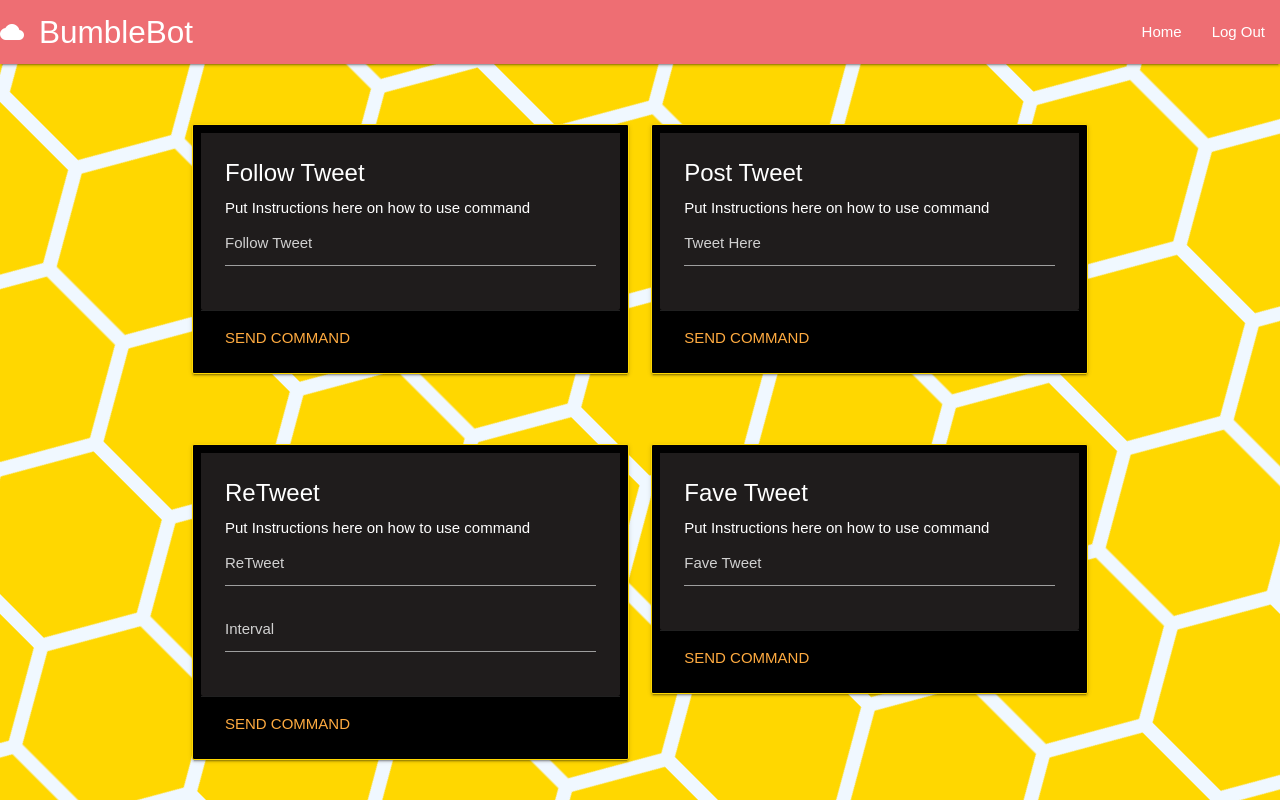
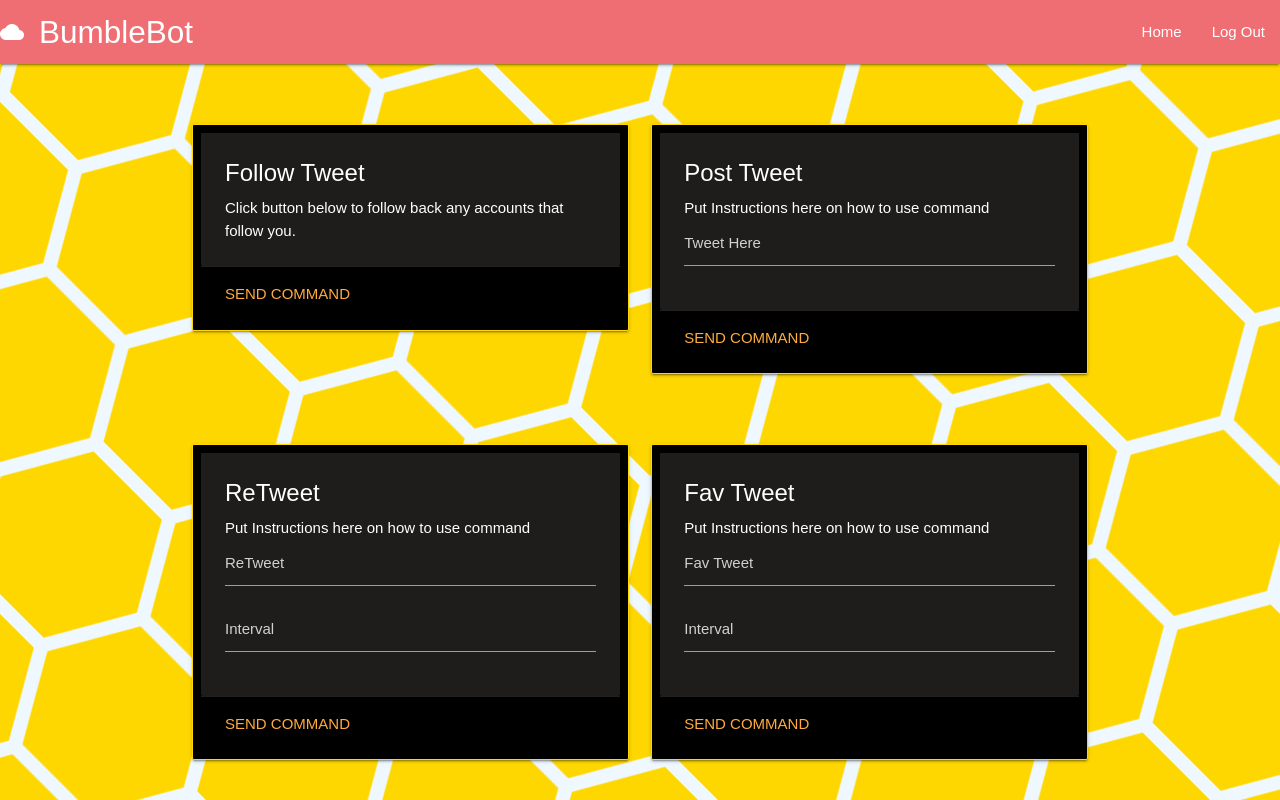
Before and after one commit to shama009/BumbleBot, a React (Create React App) app in the folder client/: page /create in a window 1280 px wide. Built offline with nearby package versions, Linux system fonts and the light colour scheme.

Commit message:
fav, post, and follow functionality

```diff
--- a/client/src/App.js
+++ b/client/src/App.js
@@ -16,8 +16,11 @@ class App extends Component {
     password: "",
     passwordReEnter: "",
     valid: false,
-    input: "",
-    interval: ""
+    rtInput: "",
+    rtInterval: "",
+    favInput: "",
+    favInterval: "",
+    postInput: ""
   }
 
   handleInputChange = event => {
@@ -26,25 +29,63 @@ class App extends Component {
       [name]: value
     });
     localStorage.setItem(name, value);
-    console.log(this.state);
   };
 
   reTweetHandler = event => {
     event.preventDefault();
-    console.log(this.state.input);
-    console.log(this.state.interval);
-    const math = this.state.interval * 1000;
+    const math = this.state.rtInterval * 1000;
     console.log(math);
     API.reTweet({
       method: "retweet",
       id: localStorage.getItem("id"),
-      input: this.state.input,
+      input: this.state.rtInput,
       interval: math
     }).then(res => {
       console.log(res);
     })
   };
 
+  favTweetHandler = (e) => {
+    console.log("Fav Button hit");
+    e.preventDefault();
+    const math = this.state.favInterval * 1000;
+    let data = {
+        method: "fav",
+        id: localStorage.getItem("id"),
+        input: this.state.favInput,
+        interval: math
+    };
+    console.log(data);
+    API.favTweet(data).then(res => {
+        console.log(res);
+    });
+  };
+
+  postTweetHandler = e => {
+    e.preventDefault();
+    console.log("post tweet")
+    let data = {
+      method: "post",
+      id: localStorage.getItem("id"),
+      input: this.state.postInput
+    };
+    console.log(data);
+    API.postTweet(data).then(res => {
+      console.log(res);
+    });
+  };
+
+  followTweetHandler = e => {
+    e.preventDefault();
+    console.log("follow tweet");
+    let data = {
+      method: "follow-listen",
+      id: localStorage.getItem("id")
+    };
+    API.followTweet(data).then(res => {
+      console.log(res);
+    })
+  }
 //   handleFormSubmit = event => {
 //     event.preventDefault();
 //     console.log("Username: " + this.state.username + "\nPassword: " + this.state.password);
@@ -133,7 +174,17 @@ class App extends Component {
           }
           return (<Login username={this.state.username} password={this.state.password} handleInputChange={this.handleInputChange} loginFormSubmit={this.loginFormSubmit} valid={this.state.valid} />)
           }} /> */}
-        <Route exact path="/create" render={() => <CreateCommands reTweetHandler={this.reTweetHandler} input={this.state.input} interval={this.state.interval} handleInputChange={this.handleInputChange}/>} />
+        <Route exact path="/create" render={() => <CreateCommands
+                                                        favTweetHandler={this.favTweetHandler}
+                                                        reTweetHandler={this.reTweetHandler}
+                                                        postTweetHandler={this.postTweetHandler}
+                                                        followTweetHandler={this.followTweetHandler}
+                                                        rtInput={this.state.rtInput}
+                                                        rtInterval={this.state.rtInterval}
+                                                        favInput={this.state.favInput}
+                                                        favInterval={this.state.favInterval}
+                                                        postInput={this.state.postInput}
+                                                        handleInputChange={this.handleInputChange}/>} />
       </div>
     </Router>
     );
--- a/client/src/components/CreateCommands/CreateCommands.js
+++ b/client/src/components/CreateCommands/CreateCommands.js
@@ -6,36 +6,36 @@ import API from "../../utils/API"
 
 class CreateCommands extends Component {
 
-    postTweetHandler(e) {
-        e.preventDefault();
-        console.log("post tweet")
-        // API.postTweet
-    }
+    // postTweetHandler(e) {
+    //     e.preventDefault();
+    //     console.log("post tweet")
+    //     // API.postTweet
+    // }
 
 
-    followTweetHandler(e) {
-        e.preventDefault();
-        console.log("follow tweet")
-        // API.followTweet
-    }
+    // followTweetHandler(e) {
+    //     e.preventDefault();
+    //     console.log("follow tweet")
+    //     // API.followTweet
+    // }
 
-    faveTweetHandler = (e) => {
-        e.preventDefault();
-        let data = {
-            method: "fav",
-            input: localStorage.getItem("input"),
-            id: localStorage.getItem("id")
-        };
-        console.log(data);
-        API.get(data).then(res => {
-            console.log(res);
-            this.setState({
-            apiResponse: res.data.text
-        });
+    // faveTweetHandler = (e) => {
+    //     e.preventDefault();
+    //     let data = {
+    //         method: "fav",
+    //         input: localStorage.getItem("input"),
+    //         id: localStorage.getItem("id")
+    //     };
+    //     console.log(data);
+    //     API.get(data).then(res => {
+    //         console.log(res);
+    //         this.setState({
+    //         apiResponse: res.data.text
+    //     });
 
-    });
+    // });
 
-    }
+    // }
 
     // reTweetHandler(e) {
     //     e.preventDefault();
@@ -43,7 +43,6 @@ class CreateCommands extends Component {
     // }
 
     render() {
-console.log(this.state)
         return (
 
             <div>
@@ -55,13 +54,10 @@ console.log(this.state)
                             <div id="follow-tweet" className="card blue-grey darken-1">
                                 <div className="card-content white-text">
                                     <span className="card-title">Follow Tweet</span>
-                                    <p>Put Instructions here on how to use command</p>
-                                    <input placeholder="Follow Tweet" type="text" className="validate" />
-                                    <label htmlFor="follow-tweet"></label>
+                                    <p>Click button below to follow back any accounts that follow you.</p>
                                 </div>
-
                                 <div className="card-action">
-                                    <a onClick={this.followTweetHandler} href="">Send Command</a>
+                                    <a onClick={this.props.followTweetHandler} href="">Send Command</a>
                                     {/* <a href="">This is a link</a> */}
                                 </div>
                             </div>
@@ -71,12 +67,18 @@ console.log(this.state)
                                 <div className="card-content white-text">
                                     <span className="card-title">Post Tweet</span>
                                     <p>Put Instructions here on how to use command</p>
-                                    <input placeholder="Tweet Here" id="first_name" type="text" className="validate" />
+                                    <input
+                                        placeholder="Tweet Here"
+                                        id="first_name"
+                                        type="text"
+                                        className="validate"
+                                        value={this.props.postInput}
+                                        name="postInput"
+                                        onChange={this.props.handleInputChange} />
                                     <label htmlFor="post-tweet"></label>
-
                                 </div>
                                 <div className="card-action">
-                                <a onClick={this.postTweetHandler} href="">Send Command</a>
+                                <a onClick={this.props.postTweetHandler} href="">Send Command</a>
                                     {/* <a href="">This is a link</a> */}
                                 </div>
                             </div>
@@ -94,16 +96,16 @@ console.log(this.state)
                                         type="text"
                                         className="validate"
                                         id="retweet"
-                                        value={this.props.input}
-                                        name="input"
+                                        value={this.props.rtInput}
+                                        name="rtInput"
                                         onChange={this.props.handleInputChange} />
                                     <input
                                         placeholder="Interval"
                                         type="text"
                                         className="validate"
                                         id="rt-interval"
-                                        value={this.props.interval}
-                                        name="interval"
+                                        value={this.props.rtInterval}
+                                        name="rtInterval"
                                         onChange={this.props.handleInputChange} />
                                 </div>
                                 <div className="card-action">
@@ -115,14 +117,27 @@ console.log(this.state)
                         <div className="col s12 m6">
                             <div id="fave-tweet" className="card blue-grey darken-1">
                                 <div className="card-content white-text">
-                                    <span className="card-title">Fave Tweet</span>
+                                    <span className="card-title">Fav Tweet</span>
                                     <p>Put Instructions here on how to use command</p>
-                                    <input placeholder="Fave Tweet" type="text" value={this.props.input} className="validate" name="input" onChange={this.props.handleInputChange} />
-                                    <label htmlFor="fave-tweet"></label>
-
+                                    <input
+                                    placeholder="Fav Tweet"
+                                    type="text"
+                                    className="validate"
+                                    id="favTweet"
+                                    value={this.props.favInput}
+                                    name="favInput"
+                                    onChange={this.props.handleInputChange} />
+                                <input
+                                    placeholder="Interval"
+                                    type="text"
+                                    className="validate"
+                                    id="ft-interval"
+                                    value={this.props.favInterval}
+                                    name="favInterval"
+                                    onChange={this.props.handleInputChange} />
                                 </div>
                                 <div className="card-action">
-                                <a onClick={this.faveTweetHandler}>Send Command</a>
+                                <a onClick={this.props.favTweetHandler}>Send Command</a>
                                     {/* <a href="">This is a link</a> */}
                                 </div>
                             </div>
--- a/client/src/utils/API.js
+++ b/client/src/utils/API.js
@@ -15,16 +15,20 @@ export default {
 
     },
 
-    postTweet: () => {
-        return axios.get()
+    postTweet: (tweetData) => {
+        console.log("Post Utils route hit");
+        console.log(tweetData);
+        return axios.post("/api/twitter", tweetData);
     },
 
-    followTweet: () => {
-        return axios.get()
+    followTweet: (data) => {
+        console.log("Follow Utils route hit");
+        return axios.post("/api/twitter", data);
     },
 
-    faveTweet: () => {
-        return axios.get()
+    favTweet: (tweetData) => {
+        console.log("Utils route hit");
+        return axios.post("/api/twitter", tweetData);
     },
 
     reTweet: (tweetData) => {
```
Also changed, not shown: client/src/components/Navbar2/Navbar2.js (+2 -6 lines), 12 other files (tests, documents, lock files or other folders).
